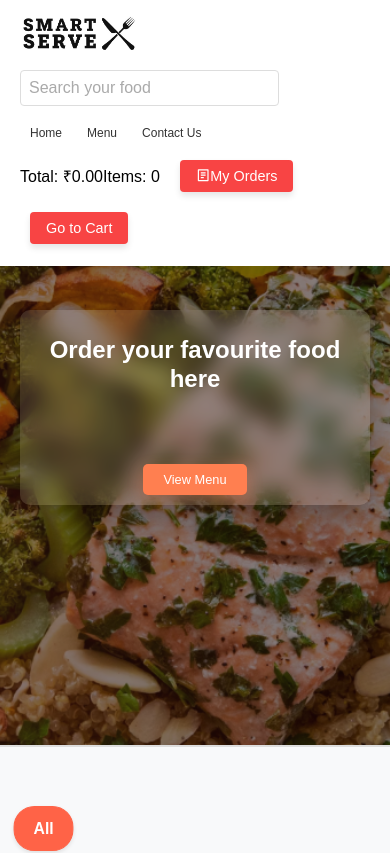
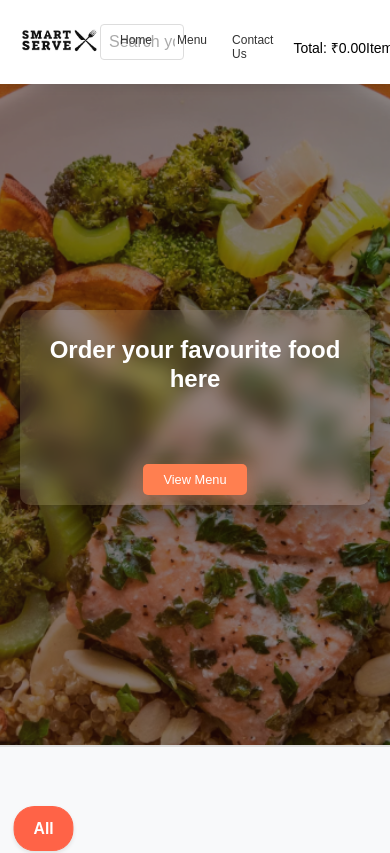
Before and after one commit to MKarthikeyanAI/SmartServing, a React (Create React App) app in the folder frontend_end_user/: page /WafflePondy/menu_items/table1 in a window 390 px wide. Shown: the top 853 px of the page. Built offline with nearby package versions, Linux system fonts and the light colour scheme; no server answers.

Commit message:
changed the navbar to the mobile phone version UI 1

```diff
--- a/frontend_end_user/src/styles/MenuPage.css
+++ b/frontend_end_user/src/styles/MenuPage.css
@@ -212,34 +212,56 @@
 .search-input::placeholder {
   color: #aaa;
 }
-
 @media (max-width: 768px) {
   .navbar {
-    flex-direction: column; /* Stack navbar elements vertically */
-    align-items: flex-start; /* Align items to the left */
+    flex-direction: row; /* Keep elements in a single row */
+    align-items: center;  /* Align items vertically in the center */
+    justify-content: space-between; /* Distribute space between items */
+    overflow-x: auto; /* Enable horizontal scrolling if needed */
+    flex-wrap: nowrap; /* Prevent items from wrapping */
   }
 
-  .navbar input {
-    margin-bottom: 10px; /* Add space below the search bar */
-    width: 100%; /* Make search bar take full width */
+  .navbar .logo {
+    width: 80px; /* Adjust logo size for smaller screens */
+  }
+
+  .search-container {
+    max-width: 150px; /* Reduce search bar width */
+    margin-right: 10px;
+  }
+
+  .search-input {
+    padding: 8px; /* Reduce padding in search input */
+  }
+
+  .nav-links {
+    display: flex; /* Ensure nav-links are in a flex container */
+    gap: 5px; /* Reduce gap between links */
+    margin-right: 10px; /* Add some margin to the right */
+  }
+
+  .nav-link {
+    font-size: 14px; /* Reduce font size of links */
   }
 
   .cart-summary {
-    flex-wrap: wrap; /* Allow cart items to wrap */
-    justify-content: flex-start; /* Align cart items to the left */
-    margin-top: -100px;
+    flex-direction: row; /* Keep cart summary items in a row */
+    align-items: center;
+    gap: 5px; /* Reduce gap between cart summary items */
+    margin-top: 0; /* Remove extra margin */
+    white-space: nowrap; /* Prevent wrapping of cart summary items */
   }
 
   .cart-summary span {
-    margin-bottom: 5px; /* Add space below each cart item */
+    font-size: 14px; /* Reduce font size of cart summary text */
   }
 
-  .navbar .logo {
-    width: 120px; /* Reduce logo size on smaller screens */
-    margin-bottom: 10px; /* Add space below the logo */
+  .orders-button,
+  .cart-button {
+    padding: 8px 12px; /* Reduce padding in buttons */
+    font-size: 14px; /* Reduce font size of buttons */
   }
 }
-
 /* Responsive Menu Items */
 @media (max-width: 600px) {
   .menu-container {
```
